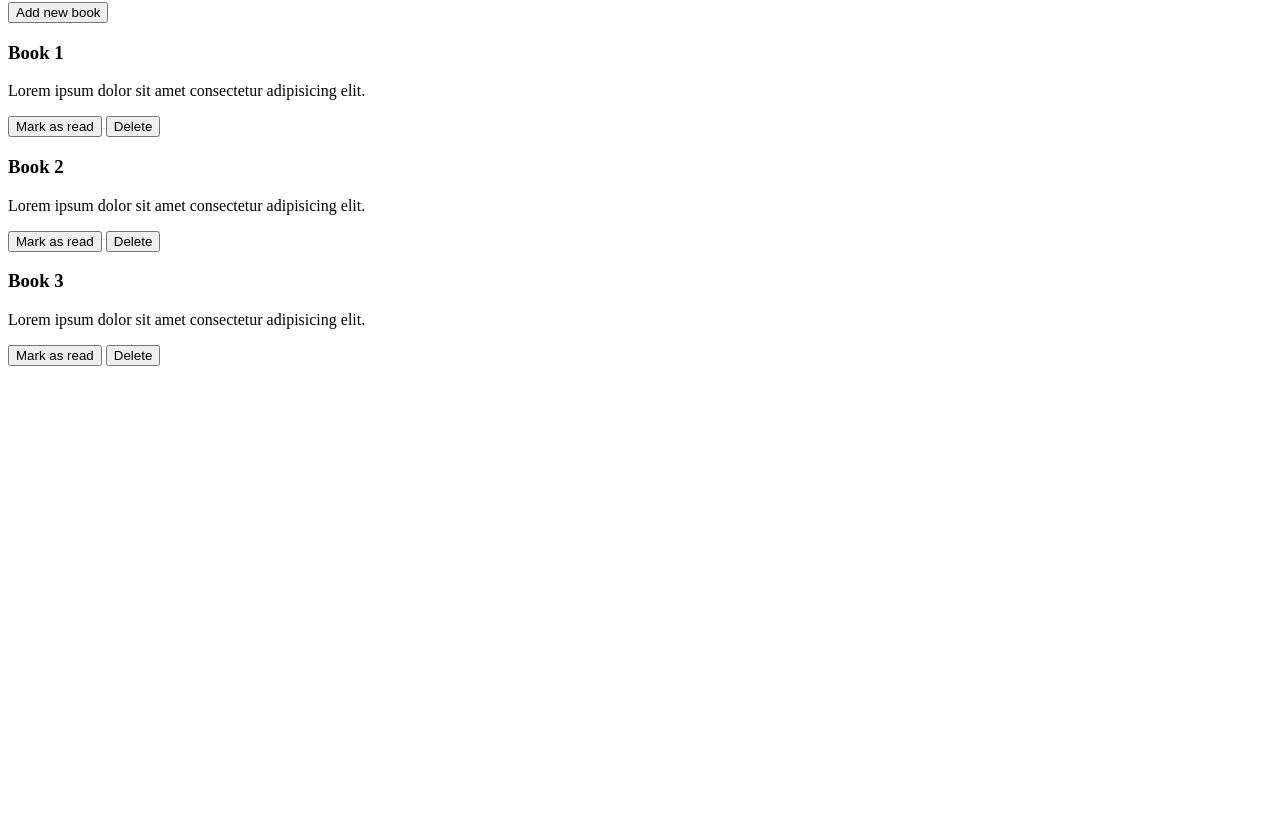
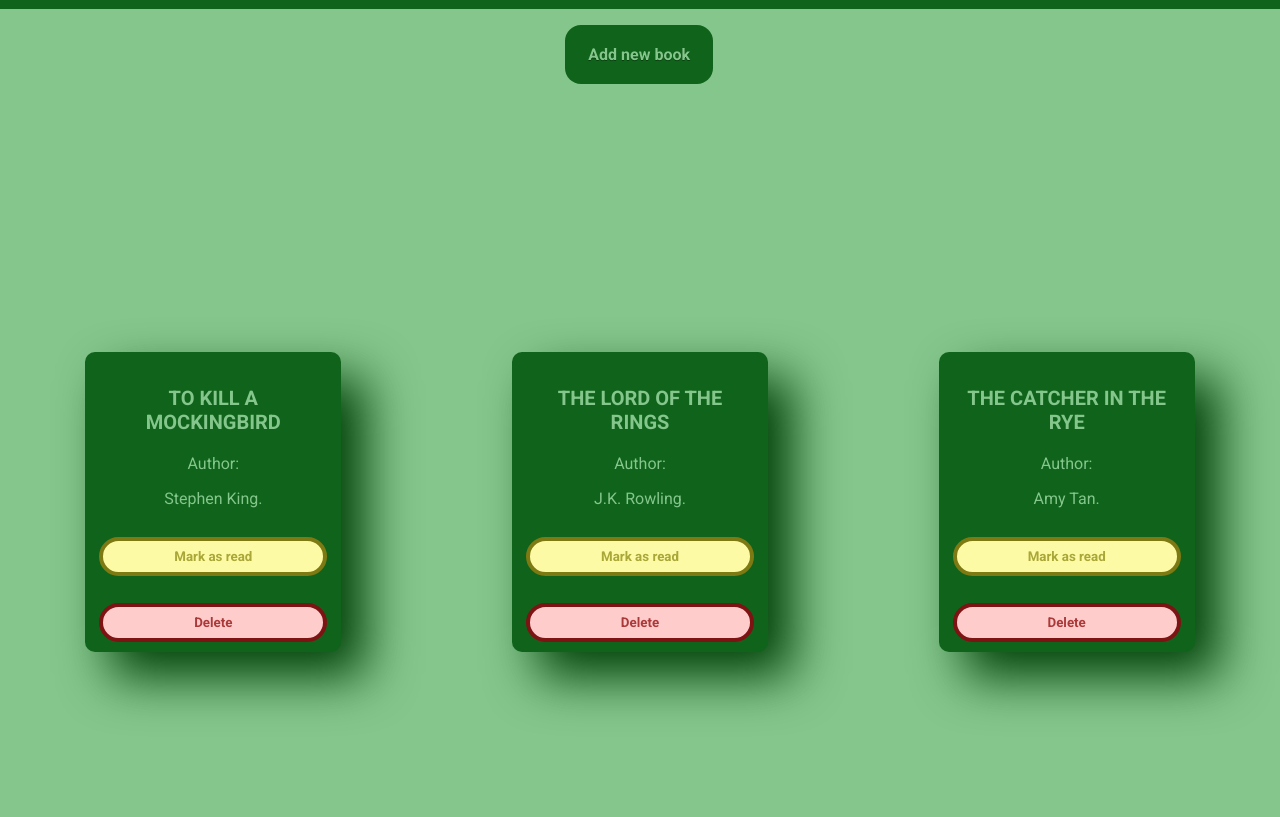
Before and after one commit to Bozhidar-Vangelov/library, a plain HTML site: page index.html in a window 1280 px wide. Shown: the part 78-895 px from the top of the page. Before the commit the page ends 800 px from the top, so only its background shows below. Drawn offline with Linux system fonts and the light colour scheme.

Commit message:
Add styles

```diff
--- a/index.html
+++ b/index.html
@@ -20,24 +20,32 @@
         </div>
         <div class="books-container">
             <div class="card">
-                <h3 class="card-headerr">Book 1</h3>
-                <p class="card-info">Lorem ipsum dolor sit amet consectetur adipisicing elit.</p>
-                <button class="card-button">Mark as read</button>
-                <button class="card-button">Delete</button>
+                <h3 class="card-header">To Kill a Mockingbird</h3>
+                <p class="card-info">Author:</p>
+                <p class="card-info">Stephen King.</p>
 
+                <div class="card-buttons-container">
+                    <button class="card-button mark">Mark as read</button>
+                    <button class="card-button delete">Delete</button>
+                </div>
             </div>
             <div class="card">
-                <h3 class="card-headerr">Book 2</h3>
-                <p class="card-info">Lorem ipsum dolor sit amet consectetur adipisicing elit.</p>
-                <button class="card-button">Mark as read</button>
-                <button class="card-button">Delete</button>
-
+                <h3 class="card-header">The Lord of the Rings</h3>
+                <p class="card-info">Author:</p>
+                <p class="card-info">J.K. Rowling.</p>
+                <div class="card-buttons-container">
+                    <button class="card-button mark">Mark as read</button>
+                    <button class="card-button delete">Delete</button>
+                </div>
             </div>
             <div class="card">
-                <h3 class="card-headerr">Book 3</h3>
-                <p class="card-info">Lorem ipsum dolor sit amet consectetur adipisicing elit.</p>
-                <button class="card-button">Mark as read</button>
-                <button class="card-button">Delete</button>
+                <h3 class="card-header">The Catcher in the Rye</h3>
+                <p class="card-info">Author:</p>
+                <p class="card-info">Amy Tan.</p>
+                <div class="card-buttons-container">
+                    <button class="card-button mark">Mark as read</button>
+                    <button class="card-button delete">Delete</button>
+                </div>
             </div>
         </div>
     </main>
--- a/style.css
+++ b/style.css
@@ -0,0 +1,112 @@
+@import url('https://fonts.googleapis.com/css2?family=Roboto:ital,wght@0,300;0,400;0,500;0,700;1,400&display=swap');
+
+*,
+*::before,
+*::after {
+  box-sizing: border-box;
+  font-family: 'Roboto', sans-serif;
+}
+
+body {
+  margin: 0;
+  background-color: #84c68c;
+}
+
+header {
+  padding: 0.2em;
+  text-align: center;
+  color: #84c68c;
+  background-color: #10631a;
+}
+
+.add-new-container {
+  text-align: center;
+  padding: 1em 1em 1em 1em;
+}
+
+.add-new {
+  display: inline-block;
+  cursor: pointer;
+  padding: 1em 1.2em;
+  margin: 0 0.1em 0.1em 0;
+  border: 0.3em solid rgba(255, 255, 255, 0);
+  border-radius: 1em;
+  box-sizing: border-box;
+  text-decoration: none;
+  font-weight: 700;
+  font-size: 1em;
+  color: #84c68c;
+  text-shadow: 0 0.04em 0.04em rgba(0, 0, 0, 0.35);
+  text-align: center;
+  transition: all 0.2s;
+  background-color: #10631a;
+}
+
+.add-new:hover {
+  background-color: #004208;
+  color: #84c68c;
+}
+
+.books-container {
+  position: absolute;
+  display: grid;
+  width: 100%;
+  height: 100%;
+  grid-template-columns: 1fr 1fr 1fr;
+  align-items: center;
+  justify-items: center;
+  color: #84c68c;
+}
+
+.card {
+  width: 60%;
+  height: 80%;
+  max-height: 300px;
+  padding: 10px;
+  text-align: center;
+  background: #10631a;
+  border: 0.3em solid rgba(255, 255, 255, 0);
+  border-radius: 10px;
+  box-shadow: 25px 25px 50px #004208;
+}
+
+.card-header {
+  text-transform: uppercase;
+  font-size: 20px;
+  margin: 20px auto;
+}
+
+.card-buttons-container {
+  display: flex;
+  flex-direction: column;
+}
+
+.card-button {
+  padding: 0.6em;
+  border-radius: 50px;
+  font-weight: bold;
+  cursor: pointer;
+}
+
+.mark {
+  margin: 1em 0em 2em 0em;
+  border: 0.3em solid #7d7a13;
+  background: #fcfaa5;
+  color: #aaa739;
+}
+
+.mark:hover {
+  background: #7d7a13;
+  color: #fcfaa5;
+}
+
+.delete {
+  border: 0.3em solid #7d1313;
+  background: #ffcccc;
+  color: #aa3939;
+}
+
+.delete:hover {
+  background: #7d1313;
+  color: #ffcccc;
+}
```
